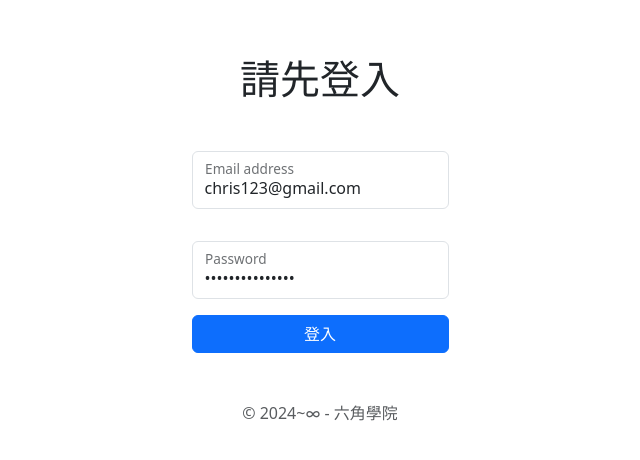
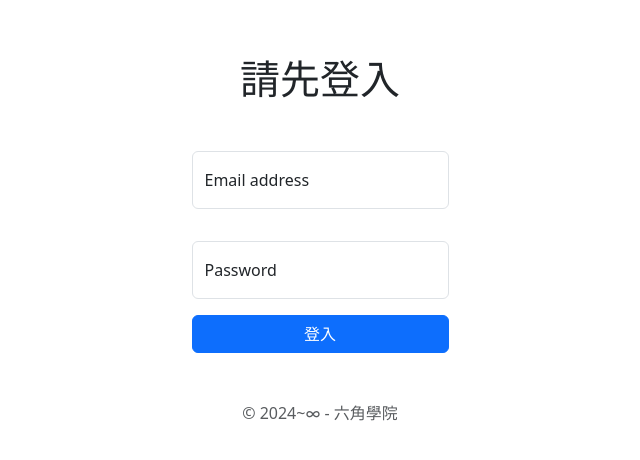
Before and after one commit to chrischen666/react-main-7, a React (Vite) app: page / in a window 1280 px wide. Shown: the part 152-612 px from the top of the page, without its empty margins (320-960 px from the left). Built offline with nearby package versions, Linux system fonts and the light colour scheme; no server answers.

Commit message:
fix:刪除ac

```diff
--- a/src/page/LoginPage.jsx
+++ b/src/page/LoginPage.jsx
@@ -4,8 +4,8 @@
 function LoginPage({ getProducts, setIsAuth }) {
   //帳密
   const [account, setAccount] = useState({
-    username: "chris123@gmail.com",
-    password: "MxNfUaqfR497rMX",
+    username: "",
+    password: "",
   });
 
   //點選登入
```
